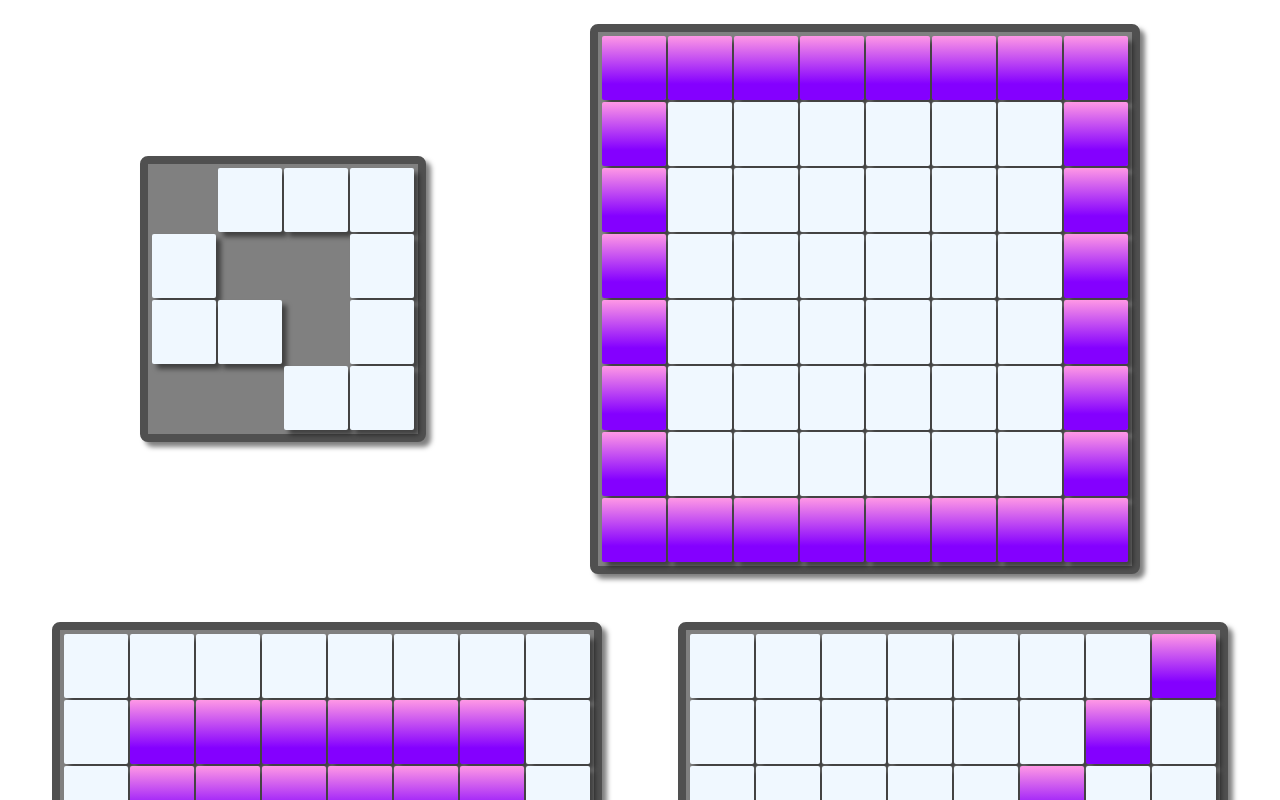
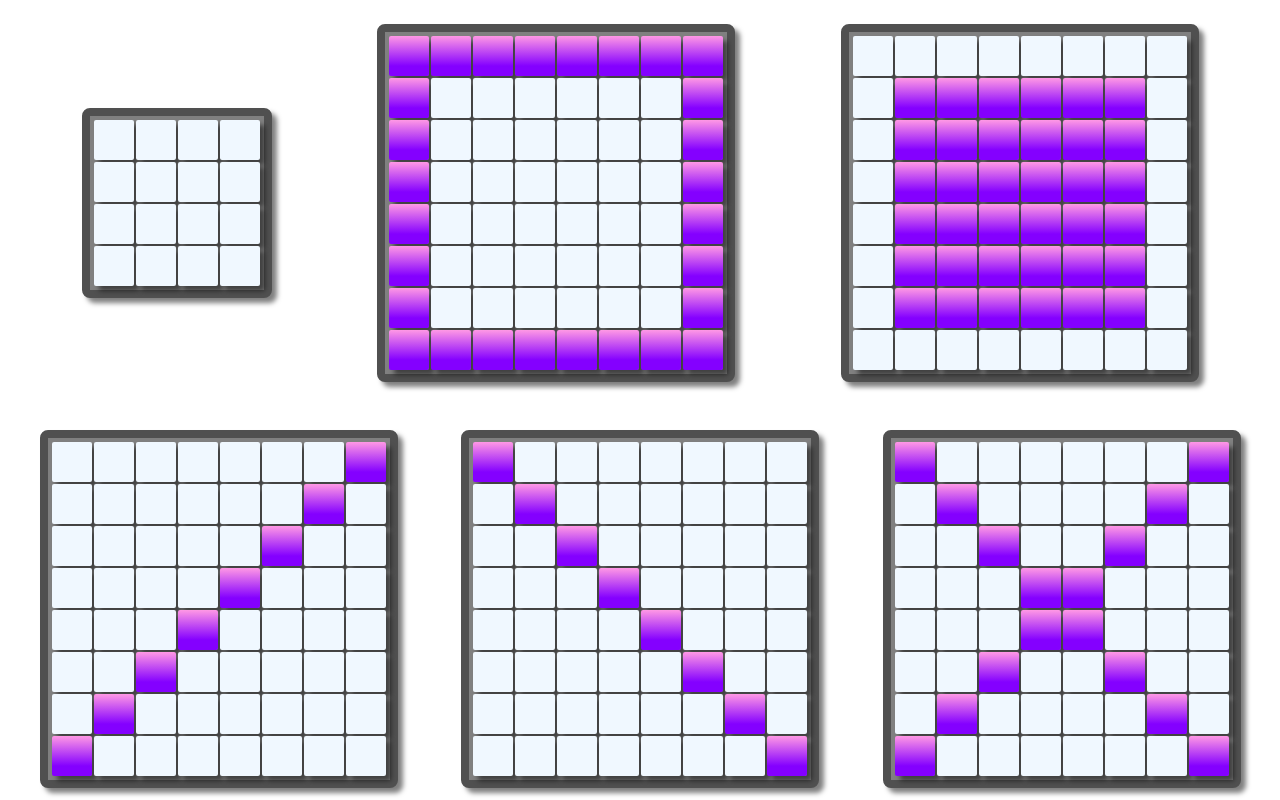
Before and after one commit to FallenKenji/projeto-integrador-sokoban, a plain HTML site: page sokoban.html in a window 1280 px wide. Shown: the top 800 px of the page. Drawn offline with Linux system fonts and the light colour scheme.

Commit message:
Corrigindo o codigo

```diff
--- a/sokoban.html
+++ b/sokoban.html
@@ -13,26 +13,26 @@
     <div id="game">
       <div class="board">
         <div class="row">
-          <div class="cell empty"></div>
+          <div class="cell"></div>
           <div class="cell"></div>
           <div class="cell"></div>
           <div class="cell"></div>
         </div>
         <div class="row">
           <div class="cell"></div>
-          <div class="cell empty"></div>
-          <div class="cell empty"></div>
+          <div class="cell"></div>
+          <div class="cell"></div>
           <div class="cell"></div>
         </div>
         <div class="row">
           <div class="cell"></div>
           <div class="cell"></div>
-          <div class="cell empty"></div>
+          <div class="cell"></div>
           <div class="cell"></div>
         </div>
         <div class="row">
-          <div class="cell empty"></div>
-          <div class="cell empty"></div>
+          <div class="cell"></div>
+          <div class="cell"></div>
           <div class="cell"></div>
           <div class="cell"></div>
         </div>
--- a/style.css
+++ b/style.css
@@ -21,23 +21,23 @@ main {
 .board {
     min-width: 64px;
     min-height: 64px;
-    margin: 3vh;
-    border: 8px solid #505050;
+    margin: 24px;
     border-radius: 8px;
     padding: 2px 3px;
+    border: 8px solid #505050;
     box-shadow: 5px 5px 5px rgba(0, 0, 0, 0.5);
     background-color: gray;
 }
 
 .row {
     display: flex;
-    min-height: 64px;
+    height: auto;
     margin: 2px 0;
 }
 
 .cell {
-    height: 64px;
-    width: 64px;
+    height: min(5vw, 5vh);
+    width: min(5vw, 5vh);
     margin: 0 1px;
     border-radius: 2px;
     background-color: aliceblue;
```
